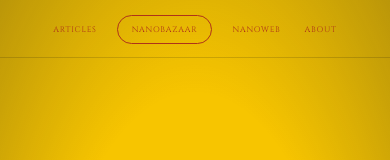
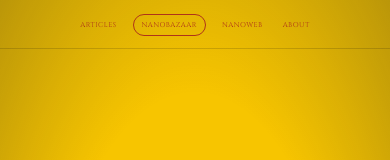
Before and after one commit to jumannji/NANOSPHERE, a Next.js app: page / in a window 390 px wide. Shown: the top 160 px of the page. Built offline with nearby package versions, Linux system fonts and the light colour scheme; a web font is replaced by a local one.

Commit message:
fix mobile nav cutoff and articles page alignment

```diff
--- a/app/globals.css
+++ b/app/globals.css
@@ -724,24 +724,32 @@ html.articles-intro-active .articles-page-nav {
   .mag-modal-title { font-size: 13px; }
 }
 
-/* Mobile — 480px (covers iPhone 14 at 390px and similar) */
+/* Mobile — 480px (covers iPhone 14 at 390px, iPhone Plus at 414px) */
 @media (max-width: 480px) {
   nav {
-    padding: 12px 16px 10px;
-    gap: 10px;
+    /* 10px side padding → content box 370px at 390px, 394px at 414px */
+    padding: 10px 10px 8px;
+    gap: 8px;
   }
   .nav-links {
-    gap: 16px;
-    font-size: 8px;
-    letter-spacing: 0.1em;
+    /* 7px / tight spacing so sphere-nav groups fit inside minmax(0,1fr) */
+    gap: 12px;
+    font-size: 7px;
+    letter-spacing: 0.07em;
   }
-  /* Larger tap targets for nav links */
   .nav-links a {
-    padding: 12px 4px;
+    padding: 10px 4px;
   }
   .nav-links a.pill {
-    padding: 8px 14px;
+    /* Reduce horizontal padding so pill doesn't bust the left column */
+    padding: 5px 8px;
   }
+  /* Sphere nav: column-gap 12px and tighter group spacing
+     At 390px: 1fr = (370-44-24)/2 = 151px
+     Left group: Articles(~46px) + gap(10) + NanoBazaar pill(~60px) = ~116px < 151px ✓
+     Right group: NanoWeb(~40px) + gap(10) + About(~31px) = ~81px < 151px ✓ */
+  .nav-links--sphere { column-gap: 12px; }
+  .nav-group-left, .nav-group-right { gap: 10px; }
 
   .page-content {
     padding: 88px 20px 48px;
@@ -759,19 +767,25 @@ html.articles-intro-active .articles-page-nav {
   .mag-row { grid-template-columns: repeat(2, 1fr); gap: 10px; padding: 0; }
   .mag-cover-title { font-size: 14px; }
   .mag-modal-right { padding: 28px 24px; gap: 14px; }
-  .mag-modal-title { font-size: 28px; }
+  .mag-modal-title { font-size: 13px; }
   .mag-read-btn { padding: 12px 32px; }
-  .nav-links--sphere { column-gap: 16px; }
-  .nav-group-left, .nav-group-right { gap: 16px; }
 }
 
 /* Very small phones — 360px */
 @media (max-width: 360px) {
+  nav {
+    padding: 10px 8px 8px;
+    gap: 6px;
+  }
   .nav-links {
-    gap: 10px;
-    font-size: 7px;
-    letter-spacing: 0.06em;
+    gap: 8px;
+    font-size: 6.5px;
+    letter-spacing: 0.05em;
   }
+  .nav-links a { padding: 10px 3px; }
+  .nav-links a.pill { padding: 5px 6px; }
+  .nav-links--sphere { column-gap: 8px; }
+  .nav-group-left, .nav-group-right { gap: 8px; }
   .mag-row { grid-template-columns: repeat(2, 1fr); gap: 8px; }
 }
 
```
